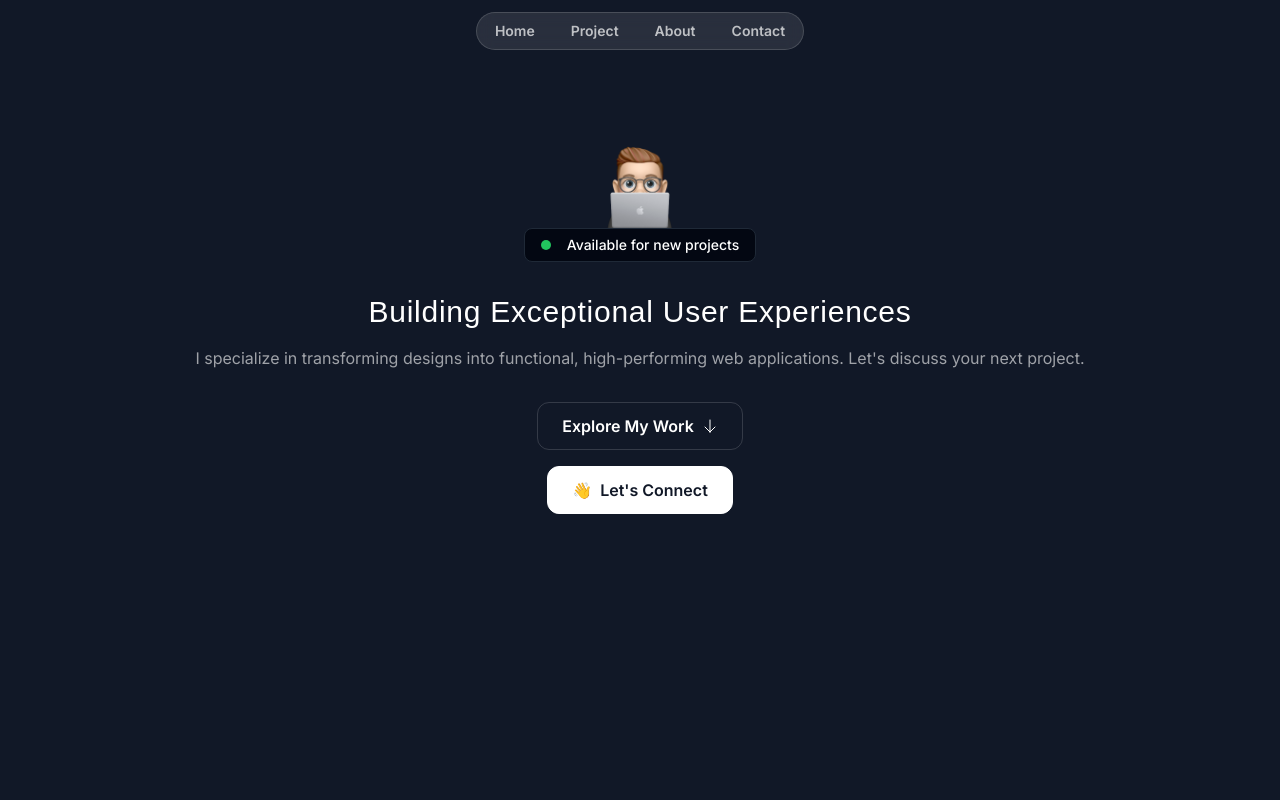
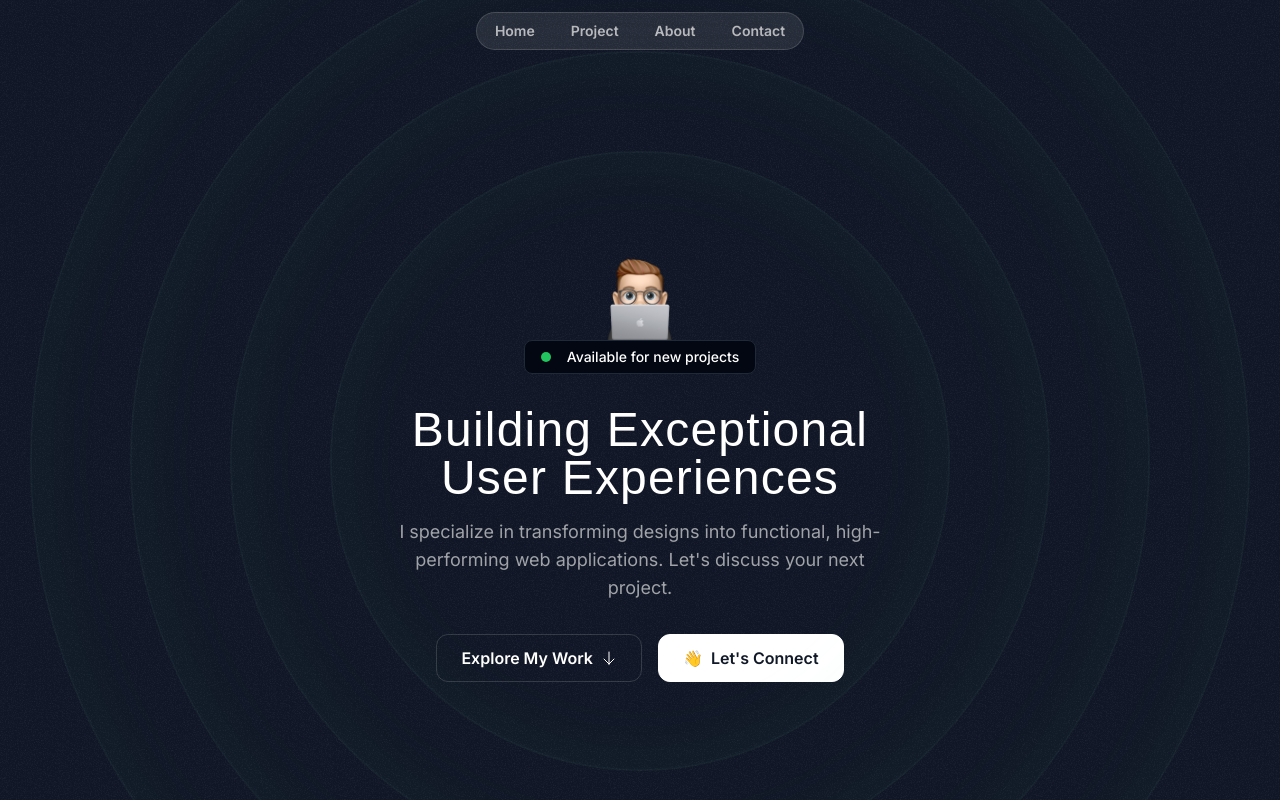
Before and after one commit to baophan-developer/portfolio, a Next.js app: page / in a window 1280 px wide. Shown: the top 800 px of the page. Built offline with nearby package versions, Linux system fonts and the light colour scheme; a web font is replaced by a local one.

Commit message:
feature [BaoPH] - section hero add background circle

```diff
--- a/src/app/globals.css
+++ b/src/app/globals.css
@@ -6,4 +6,8 @@
     .nav-item {
         @apply px-4 py-1.5 rounded-full text-white/70 text-sm font-semibold hover:bg-white hover:text-gray-900 transition duration-300;
     }
+
+    .hero-ring {
+        @apply absolute inset-0  border-2 top-1/2 left-1/2 -translate-x-1/2 -translate-y-1/2 rounded-full border-emerald-300/5 shadow-[0_0_80px_inset] shadow-emerald-300/5;
+    }
 }
--- a/src/sections/Hero.tsx
+++ b/src/sections/Hero.tsx
@@ -1,10 +1,21 @@
 import memojiImage from "@/assets/images/memoji-computer.png";
+import grainImage from "@/assets/images/grain.jpg";
 import ArrayDown from "@/assets/icons/arrow-down.svg";
 import Image from "next/image";
 
 export const HeroSection = () => {
     return (
-        <div className="py-32">
+        <div className="py-32 md:py-48 lg:py-60 relative z-0">
+            <div
+                className="absolute inset-0 -z-30 opacity-5"
+                style={{
+                    backgroundImage: `url(${grainImage.src})`,
+                }}
+            ></div>
+            <div className="size-[620px] hero-ring"></div>
+            <div className="size-[820px] hero-ring"></div>
+            <div className="size-[1020px] hero-ring"></div>
+            <div className="size-[1220px] hero-ring"></div>
             <div className="container">
                 <div className="flex flex-col items-center">
                     <Image
@@ -19,15 +30,17 @@
                         </div>
                     </div>
                 </div>
-                <h1 className="font-serif text-3xl text-center mt-8 tracking-wide">
-                    Building Exceptional User Experiences
-                </h1>
-                <p className="mt-4 text-center text-white/60">
-                    I specialize in transforming designs into functional,
-                    high-performing web applications. Let's discuss your next
-                    project.
-                </p>
-                <div className="flex flex-col items-center mt-8 gap-4">
+                <div className="max-w-lg mx-auto">
+                    <h1 className="font-serif text-3xl md:text-5xl text-center mt-8 tracking-wide">
+                        Building Exceptional User Experiences
+                    </h1>
+                    <p className="mt-4 text-center text-white/60 md:text-lg">
+                        I specialize in transforming designs into functional,
+                        high-performing web applications. Let's discuss your
+                        next project.
+                    </p>
+                </div>
+                <div className="flex flex-col md:flex-row justify-center items-center mt-8 gap-4">
                     <button className="inline-flex items-center gap-2 border border-white/15 px-6 h-12 rounded-xl">
                         <span className="font-semibold">Explore My Work</span>
                         <ArrayDown className="size-4" />
```
